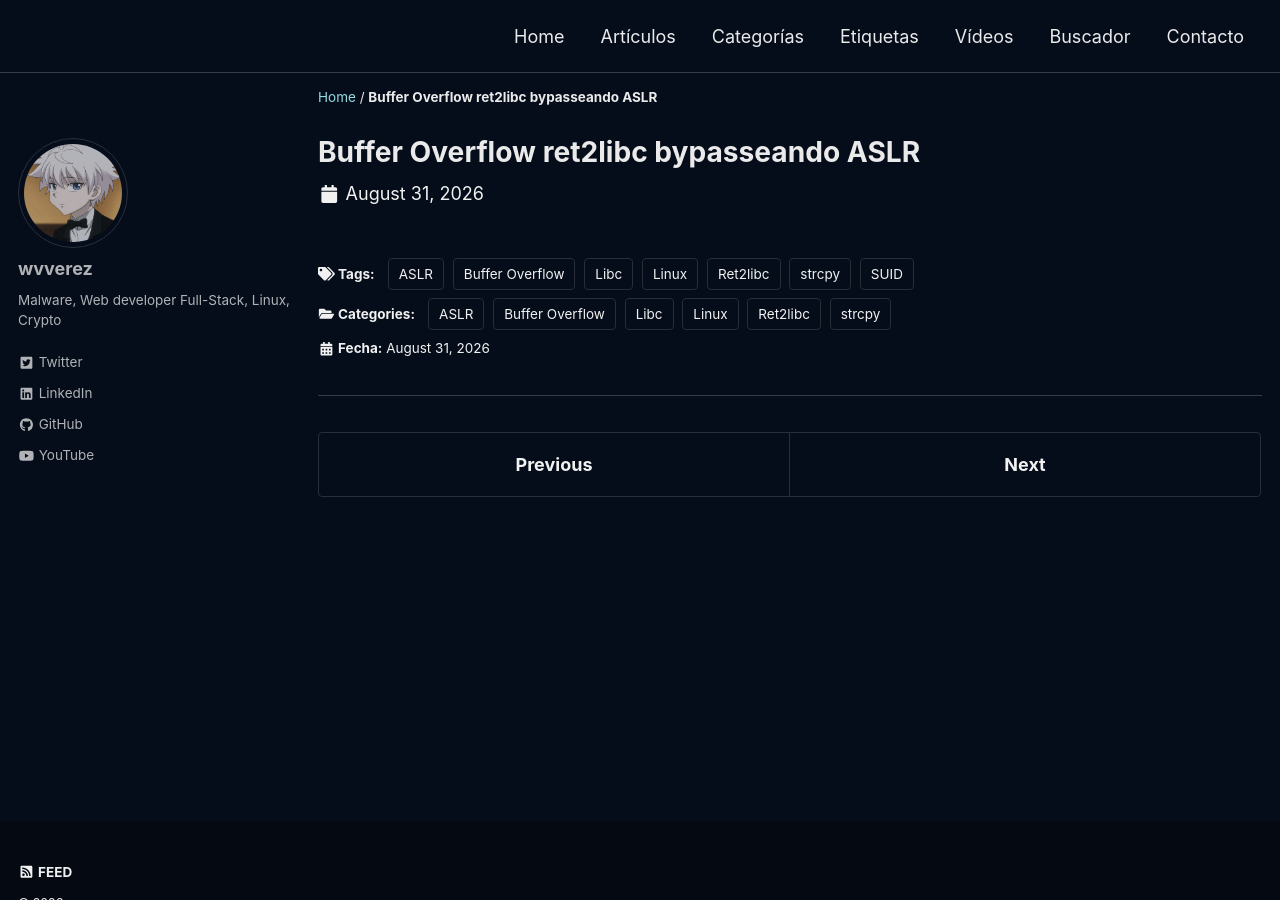
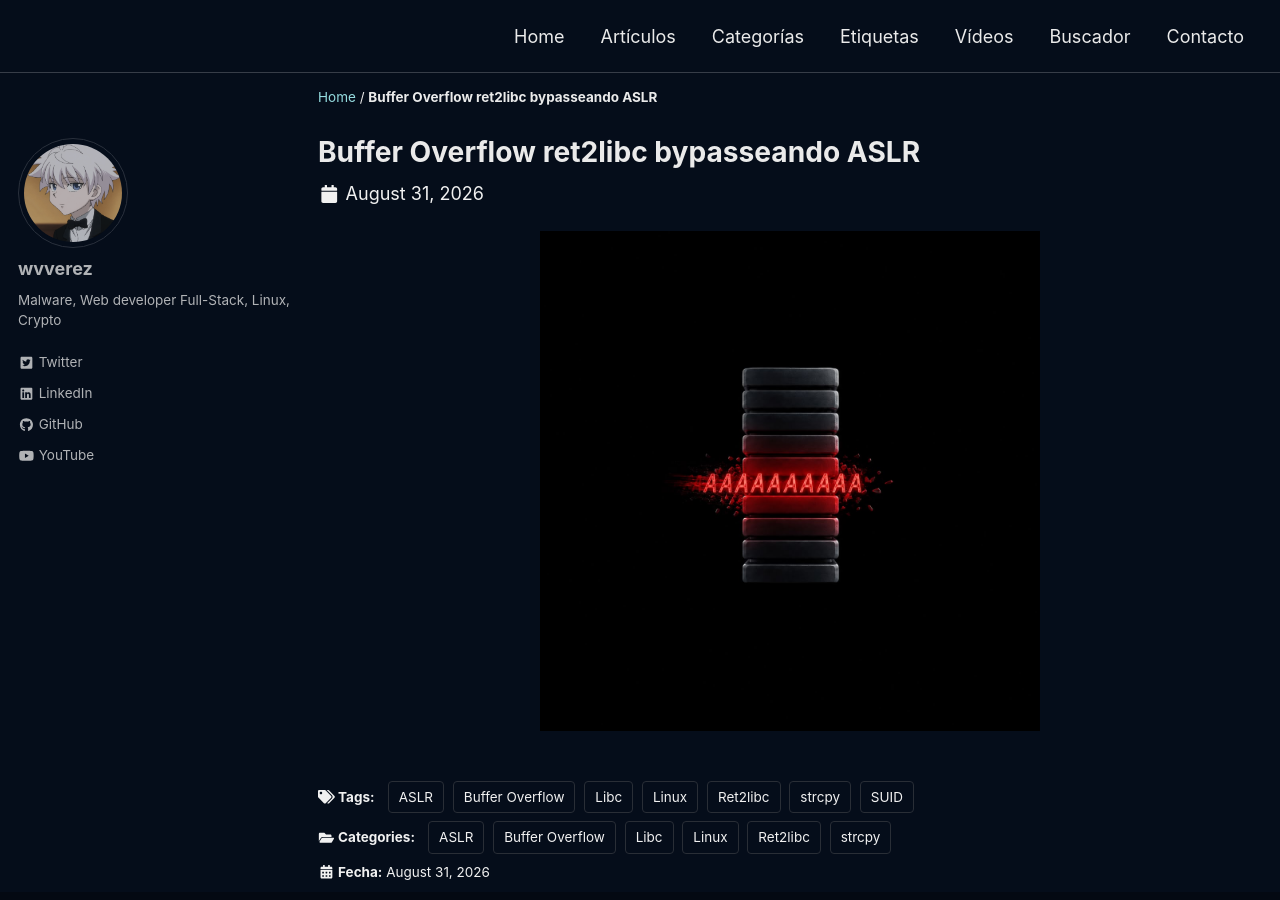
Before and after one commit to wvverez/wvverez.github.io, a Jekyll site: the page built from _posts/2026-08-31-buffer-overflow.md, in a window 1280 px wide and 900 px high. Built offline with Jekyll 4.4.1, drawn with Linux system fonts in a browser that asks for light colours; cached includes are drawn as plain includes; a script that is not in the unit is left out.

Commit message:
Update 2026-08-31-buffer-overflow.md

```diff
--- a/_posts/2026-08-31-buffer-overflow.md
+++ b/_posts/2026-08-31-buffer-overflow.md
@@ -23,3 +23,7 @@
   - strcpy
   - SUID
 ---
+
+<p align="center">
+  <img src="/assets/images/buffer.jpeg" alt="buffer" width="500">
+</p>
```
